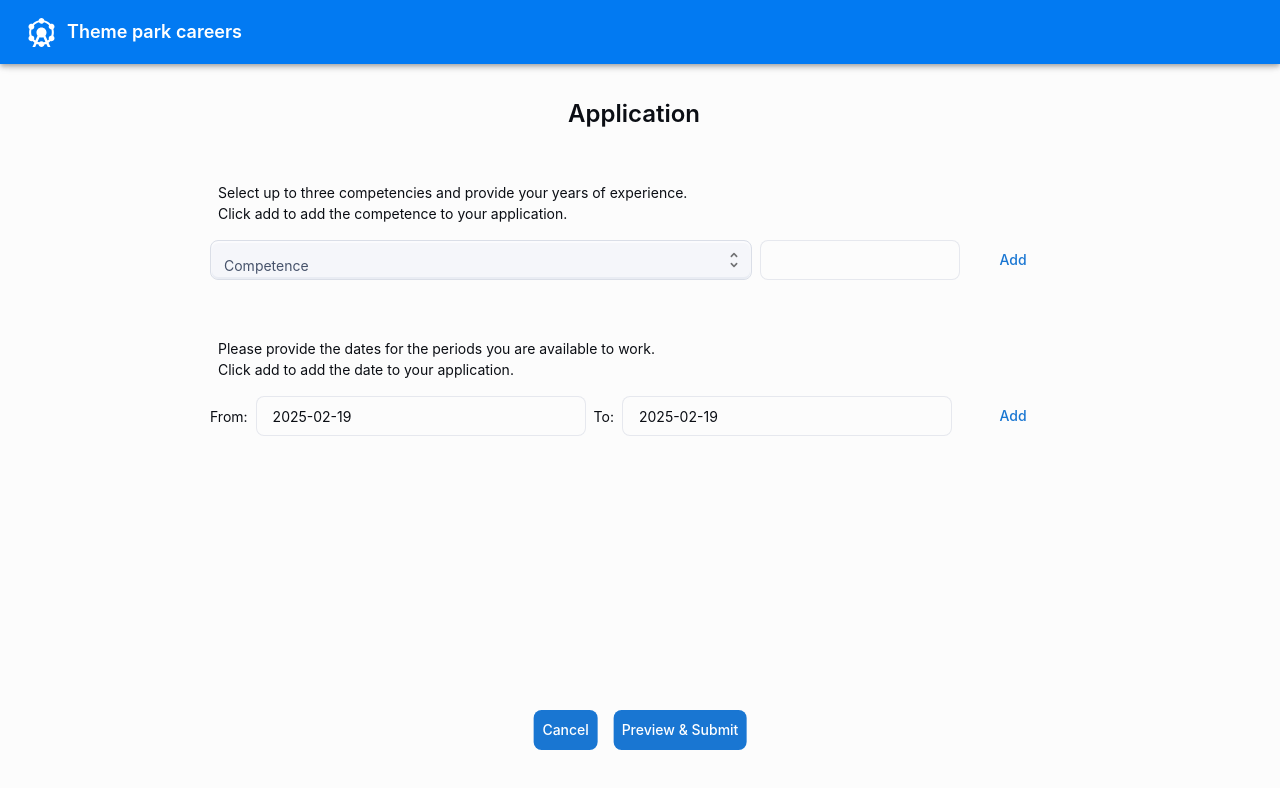
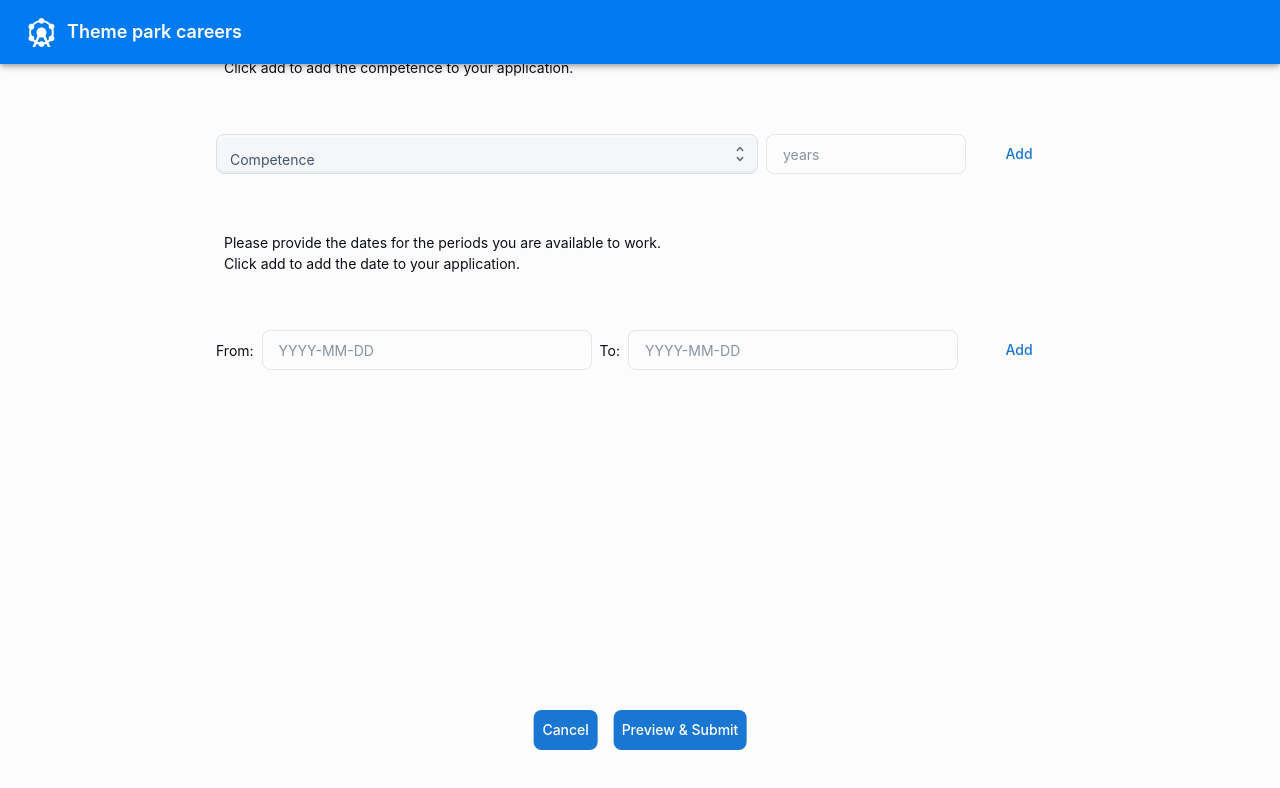
Before and after one commit to ponkinnm/IV1201-frontend, a React (Vite) app: page /apply in a window 1280 px wide. Shown: the top 788 px of the page. Built offline with nearby package versions, Linux system fonts and the light colour scheme.

Commit message:
Fixed an input handling bug and implemented error checking for competence input fields

```diff
--- a/package.json
+++ b/package.json
@@ -12,6 +12,7 @@
   "dependencies": {
     "@emotion/react": "^11.14.0",
     "@emotion/styled": "^11.14.0",
+    "@mui/base": "^5.0.0-beta.69",
     "@mui/icons-material": "^6.4.2",
     "@mui/material": "^6.4.2",
     "@mui/x-data-grid": "^7.25.0",
--- a/src/components/ApplicationForm.tsx
+++ b/src/components/ApplicationForm.tsx
@@ -1,12 +1,21 @@
+/**
+ * ApplicationForm is a component that shows an application form that lets users enter their information and then submit it.
+ * The form can take the following information:
+ *  Users can choose a competence and enter the amount of years they have experience with it.
+ *  Users can enter the time periods they are availiable to work by choosing a start date and an end date for the period.
+ * When the user have entered data in the input boxes the data is saved to the form by clicking the add button.
+ * Entered data can be removed by clicking the remove button next to the input box.
+ * Data is submitted by clicking the submit button. The data is then sent to the parent component in which ApplicationForm is rendered in.
+ */
 import Box from '@mui/material/Box';
 import TextField from '@mui/material/TextField';
 import InputLabel from '@mui/material/InputLabel';
 import MenuItem from '@mui/material/MenuItem';
 import FormControl from '@mui/material/FormControl';
 import Select from '@mui/material/Select';
-import dayjs from 'dayjs';
+import { Dayjs } from 'dayjs';
 import { Button, Typography } from '@mui/material';
-import { useState } from 'react';
+import { useState, useEffect } from 'react';
 import { DatePicker } from '@mui/x-date-pickers/DatePicker';
 import { AdapterDayjs } from '@mui/x-date-pickers/AdapterDayjs';
 import { LocalizationProvider } from '@mui/x-date-pickers/LocalizationProvider';
@@ -14,10 +23,10 @@ import { LocalizationProvider } from '@mui/x-date-pickers/LocalizationProvider';
 interface Competence {
     id: number;
     name: string;
-    value: string;
+    value: number;
 }
 
-interface Date {
+interface AvailabilityDate {
     id: number;
     from?: string;
     to?: string;
@@ -35,20 +44,36 @@ interface AvailableTo {
     dateString: string;
 }
 
-export default function ApplicationForm({ getData: getData }:{ getData: (competenceProfileID: Competence[], yearsOfExperience: Competence[], availabilityFrom: Date[], availabilityTo: Date[]) => void}){
-    const [id, setId] = useState(1); //Unique id for each input box
+/**
+ * Parent component of the form.
+ * ApplicationForm have functions that render and hide rows and functions that can add and remove saved data.
+ *
+ * @param {function} getData A reference to the parent component that will recieve the entered data.
+ * @returns {JSX.Element} ApplicationForm
+ */
+export default function ApplicationForm({ getData: getData }:{ getData: (competenceProfileID: Competence[], yearsOfExperience: Competence[], availabilityFrom: AvailabilityDate[], availabilityTo: AvailabilityDate[]) => void}){
+    const [id] = useState(Date.now()); //Unique id for each input box
+    const [lock, setLock] = useState(true); //Locks add button from adding data until all input boxes on the row have been filled out.
     const [competenceRow, setCompetenceRow] = useState<{ id: number, type: "competence"}[]>([{ id: id, type: "competence"}]); //List all rendered CompetencyRow components
     const [availabilityRow, setAvailabilityRow] = useState<{ id: number, type: "date"}[]>([{ id: id, type: "date" }]); //List all rendered DateRow components
+
+    //Display or hide input error message for the two different types of input rows.
+    const [competenceError, setCompetenceError] = useState(false);
+    const [dateError, setDateError] = useState(false);
+    const [errorMessage, setErrorMessage] = useState("");
 
     //Data from competence rows
     const [competenceProfileID, setCompetenceProfileID] = useState<Competence[]>([]);
     const [yearsOfExperience, setYearsOfExperience] = useState<Competence[]>([]);
     //Data from date rows
-    const [availabilityFrom, setAvailabilityFrom] = useState<Date[]>([]);
-    const [availabilityTo, setAvailabilityTo] = useState<Date[]>([]);
+    const [availabilityFrom, setAvailabilityFrom] = useState<AvailabilityDate[]>([]);
+    const [availabilityTo, setAvailabilityTo] = useState<AvailabilityDate[]>([]);
 
+   /* TODO: useEffect(() => {
+        checkInput("competence");
+    }, [competenceProfileID, yearsOfExperience]);*/
 
-    //
+    //Save currently entered data using the hooks.
     const addData = (id: number, target: Competence | AvailableFrom | AvailableTo ) => {
         if("value" in target){
             const newEntry = { id: id, name: target.name, value: target.value };
@@ -83,7 +108,12 @@ export default function ApplicationForm({ getData: getData }:{ getData: (compete
         getData(competenceProfileID, yearsOfExperience, availabilityFrom, availabilityTo);
     };
 
-    //Remove temporarily stored data
+    /**
+     * Remove temporarily stored data using the hooks.
+     *
+     * @param id the id of the row to remove
+     * @param type the type of row to remove
+     */
     const removeData = (id: number, type: "competence" | "date") => {
         if(type === "competence"){
             setCompetenceProfileID(prev => { return [...prev.filter(item => item.id !== id)]; });
@@ -94,22 +124,87 @@ export default function ApplicationForm({ getData: getData }:{ getData: (compete
         }
     };
 
-    //Add up to three rows with input for competence or unlimited rows with input for date.
+    /**
+     * Add up to three rows with input for competence or unlimited rows with input for date.
+     * A new row will be added if the current row has all information needed.
+     *
+     * @param type A string specifying what type of row to add
+     * @returns true if input is correct, otherwise false
+     */
     const addRow = (type: "competence" | "date") => {
-        setId(prevId => {
-            const newId = prevId + 1;
-            if (type === "competence") {
-                if (competenceRow.length < 3) {
-                    setCompetenceRow(prev => [...prev, { id: newId, type: "competence" }]);
-                }
+        if(checkInput(type)){
+            const newId = Date.now();
+            if (type === "competence" && competenceRow.length < 3) {
+                setCompetenceRow(prev => [...prev, { id: newId, type: "competence" }]);
             } else if (type === "date") {
                 setAvailabilityRow(prev => [...prev, { id: newId, from: null, to: null, type: "date" }]);
             }
-            return newId;
-        });
+            return true;
+        }
+        return false;
     };
 
+    /**
+     * Checks input for errors.
+     * If errors are found an error message is displayed, the add button is inactivated and a new input row will not be rendered.
+     * When the missing input have been resolved the add button is reactivated and the user can click add to add the data and render a new input row.
+     *
+     * @param type what type of row inputs are being checked
+     * @returns false if input is wrong and a new row shouldn't be rendered, otherwise true which will render a new row
+     */
+    const checkInput = (type: "competence" | "date") => {
+        console.log(lock);
+        if(type === "competence" && lock){
+            /*
+            if((competenceProfileID.length !== yearsOfExperience.length
+                || (competenceProfileID.length === yearsOfExperience.length && !competenceProfileID.some(comp => yearsOfExperience.some(exp => comp.id === exp.id))))){
+                setCompetenceError(true); //Display error for competency rows
+                console.log("no matching competence id");
+                return false;
+            } */
 
+            //Check not unique on competence
+            //check years of experience is larger than 0
+            //Check both boxes are filled out
+            console.log("yoe");
+            console.log(yearsOfExperience.map(exp => exp.value));
+            if(yearsOfExperience.some(exp => Number(exp.value) < 0 )){ setErrorMessage("Please enter a higher number for years of experience!"); }
+            else if(competenceProfileID.some(comp => competenceProfileID.some(com => comp.id === com.id))){ setErrorMessage("This competence has already been entered!"); }
+            else{ setErrorMessage("Please fill out all required fields!"); }
+            setCompetenceError(true);
+
+            return false;
+        } else if(type === "date" && lock){
+           /* if((availabilityFrom.length !== availabilityTo.length
+                || (availabilityFrom.length === availabilityTo.length && !availabilityFrom.some(from => availabilityTo.some(to => from.id === to.id))))){
+                setDateError(true); //Display error for date rows
+                console.log("no matching date id");
+                return false;
+            }*/
+
+            //check both filled out
+            //check from date is before to date
+            //
+            setDateError(true);
+            setErrorMessage("TEST B");
+            return false;
+        }
+
+        console.log("All systems are go");
+       // console.log(competenceProfileID.length !== yearsOfExperience.length || !competenceProfileID.some(comp => yearsOfExperience.some(exp => comp.id === exp.id)));
+        console.log(competenceProfileID);
+        console.log(yearsOfExperience);
+        setDateError(false); //Hide error
+        setCompetenceError(false); //Hide error
+        return true;
+    }
+
+    /**
+     * Remove a row from the form. Data will also be removed by calling removeData function.
+     *
+     * @param id the id of the row to remove
+     * @param type the type of row to remove
+     */
     const removeRow = (id: number, type: "competence" | "date") => {
         if (type === "competence") {
             removeData(id, type);
@@ -130,23 +225,25 @@ export default function ApplicationForm({ getData: getData }:{ getData: (compete
 
     return(
         <Box sx={{ minHeight: "100vh", marginTop: 4}}>
-            <Box>
-                <Box sx={{display: "flex", justifyContent: "center", alignItems: "start"}}>
-                    <Typography variant="h4">Application</Typography>
+            <Box sx={{display: "flex", justifyContent: "center", alignItems: "start"}}>
+                <Typography variant="h4">Application</Typography>
+            </Box>
+            <Box sx={{display: "flex", flexDirection: "column", marginTop: "50px"}}>
+                <Typography sx={{marginLeft: 1}}>Select up to three competencies and provide your years of experience.</Typography>
+                <Typography sx={{marginLeft: 1, marginBottom: 2}}>Click add to add the competence to your application.</Typography>
+                <Box sx={{height: 40, width: "100%", display: "flex", justifyContent: "center", alignItems: "center"}}>
+                    {competenceError && <Typography sx={{color: "red"}}>{errorMessage}</Typography>}
                 </Box>
-            </Box>
-            <Box sx={{display: "flex", flexDirection: "column"}}>
-            <Box sx={{height: 50, width: "100%" }}></Box>
-            <Typography sx={{marginLeft: 1}}>Select up to three competencies and provide your years of experience.</Typography>
-            <Typography sx={{marginLeft: 1, marginBottom: 2}}>Click add to add the competence to your application.</Typography>
                 {competenceRow.map((row)=>(
-                    <DynamicInput key={`competence-${row.id}`} id={row.id} addRow={() => addRow("competence")} removeRow={() => removeRow(row.id, "competence")} addData={addData} component={(enableInput: boolean) => <CompetenceRow id={row.id} enableInput={enableInput} addData={addData}/>}/>
+                    <DynamicInput key={`competence-${row.id}`} id={row.id} addRow={() => addRow("competence")} removeRow={() => removeRow(row.id, "competence")} addData={addData} component={(enableInput: boolean) => <CompetenceRow id={row.id} enableInput={enableInput} addData={addData} setLock={setLock}/>}/>
                 ))}
-                <Box sx={{height: 50, width: "100%" }}></Box>
-                <Typography sx={{marginLeft: 1}}>Please provide the dates for the periods you are available to work.</Typography>
+                <Typography sx={{marginLeft: 1, marginTop: "50px"}}>Please provide the dates for the periods you are available to work.</Typography>
                 <Typography sx={{marginLeft: 1, marginBottom: 2}}>Click add to add the date to your application.</Typography>
+                <Box sx={{height: 40, width: "100%", display: "flex", justifyContent: "center", alignItems: "center"}}>
+                    {dateError && <Typography sx={{color: "red"}}>{errorMessage}</Typography>}
+                </Box>
                 {availabilityRow.map((row)=>(
-                    <DynamicInput key={`date-${row.id}`} id={row.id} addRow={() => addRow("date")} removeRow={() => removeRow(row.id, "date")} addData={addData} component={(enableInput: boolean) => <DateRow id = {row.id} enableInput={enableInput} addData={addData}/>}/>
+                    <DynamicInput key={`date-${row.id}`} id={row.id} addRow={() => addRow("date")} removeRow={() => removeRow(row.id, "date")} addData={addData} component={(enableInput: boolean) => <DateRow id = {row.id} enableInput={enableInput} addData={addData} setLock={setLock}/>}/>
                 ))}
             </Box>
             <Box sx={{height: 50, width: "100%" }}></Box>
@@ -159,22 +256,29 @@ export default function ApplicationForm({ getData: getData }:{ getData: (compete
  * Next to empty input fields an add button is displayed to let the user save the input value to the application.
  * When an add button have been clicked it is replaced by a remove button to let the user remove the input value from the application.
  *
- * @param {number} id A unique id
- * @param {function} addRow Function that adds a row to the list of inputs
- * @param {function} removeRow Function that removes a row from the list of inputs
- * @param {function} renderComponent Function that returns the component to be rendered
+ * @param id A unique id
+ * @param addRow Function that adds a row to the list of inputs
+ * @param removeRow Function that removes a row from the list of inputs
+ * @param renderComponent Function that returns the component to be rendered
  * @returns {JSX.Element} DynamicInput
  */
-function DynamicInput({ id, addRow: addRow, removeRow: removeRow, addData: addData, component: component }: { id: number, addRow: () => void, removeRow: (id: number) => void, addData: (id: number, value: Competence | AvailableFrom | AvailableTo) => void, component: (enableInput: boolean, addData: (id: number, target: Competence | AvailableFrom | AvailableTo) => void) => JSX.Element }){
+function DynamicInput({ id, addRow: addRow, removeRow: removeRow, addData: addData, component: component }: { id: number, addRow: () => boolean, removeRow: (id: number) => void, addData: (id: number, value: Competence | AvailableFrom | AvailableTo) => void, component: (enableInput: boolean, addData: (id: number, target: Competence | AvailableFrom | AvailableTo) => void) => JSX.Element }){
     const [buttonControl, setButtonControl] = useState(false); //Render an add or remove button
     const [enableInput, setEnableInput] = useState(false); //Enable or disable input boxes
+
+    const add = () => {
+        if(addRow()){
+            setButtonControl(true);
+            setEnableInput(true);
+        }
+    }
 
     return(
         <Box sx={{ marginBottom: 1, minWidth: "750px", display: "flex", flexDirection: "row", gap: 1}}>
             {component(enableInput, addData)}
             {
                 buttonControl ? <Button onClick={() => {setButtonControl(false); setEnableInput(false); removeRow(id); }} sx={{backgroundColor: "#white", color: "#1976d2", minWidth: 90}}>Remove</Button>
-                              : <Button onClick={() => {setButtonControl(true); setEnableInput(true); addRow(); }} sx={{backgroundColor: "#white", color: "#1976d2", minWidth: 90}}>Add</Button>
+                              : <Button onClick={() => {add()}} sx={{backgroundColor: "#white", color: "#1976d2", minWidth: 90}}>Add</Button>
             }
         </Box>
     );
@@ -186,12 +290,22 @@ function DynamicInput({ id, addRow: addRow, removeRow: removeRow, addData: addDa
  *
  * @returns {JSX.Element} CompetenceRow
  */
-function CompetenceRow({ id, enableInput, addData: addData}: { id: number, enableInput: boolean, addData: (id: number, value: Competence) => void; }){
+function CompetenceRow({ id, setLock: setLock, enableInput, addData: addData}: { id: number, setLock: (check: boolean) => void, enableInput: boolean, addData: (id: number, value: Competence) => void; }){
     const [competenceProfile, setCompetenceProfile] = useState("");
     const [yearsOfExperience, setYearsOfExperience] = useState("");
 
+    useEffect(() => {
+        if (competenceProfile !== "" && yearsOfExperience !== ""){
+            addData(id, { id: id, name: "competence_profile_id", value: 1 });
+            addData(id, { id: id, name: "years_of_experience", value: 1});
+            setLock(false);
+        } else{
+            setLock(true);
+        }
+    }, [competenceProfile, yearsOfExperience, id, addData, setLock]);
+
     return(
-        <Box sx={{ minWidth: 750, display: "flex", alignItems: "center", gap: 1 }}>
+        <Box sx={{ minWidth: 750, display: "flex", alignItems: "center", gap: 1, height: "100%"}}>
             <FormControl fullWidth>
                 <InputLabel>Competence</InputLabel>
                 <Select
@@ -200,15 +314,8 @@ function CompetenceRow({ id, enableInput, addData: addData}: { id: number, enabl
                     value={competenceProfile}
                     disabled={enableInput}
                     onChange={(event) => {
-                        setCompetenceProfile(event.target.value);
                         if(event !== null){
-                            const competence: Competence = {
-                                id: id,
-                                name: event.target.name,
-                                value: event.target.value,
-                            };
-
-                            addData(id, competence);
+                            setCompetenceProfile(event.target.value);
                         }
                     }}
                 >
@@ -220,20 +327,15 @@ function CompetenceRow({ id, enableInput, addData: addData}: { id: number, enabl
             <TextField
                 id={`${id}`}
                 name={"years_of_experience"}
+                type={"number"}
                 value={yearsOfExperience}
+                placeholder={"years"}
                 disabled={enableInput}
                 variant={"outlined"}
-                sx={{ minWidth: 200, color:"#1976d2" }} inputProps={{ min: 0, max: 100 }}
+                sx={{ minWidth: 200, color:"#1976d2" }}
                 onChange={(event) => {
-                    setYearsOfExperience(event.target.value);
                     if(event !== null){
-                        const years: Competence = {
-                            id: id,
-                            name: event.target.name,
-                            value: event.target.value,
-                        };
-
-                        addData(id, years);
+                        setYearsOfExperience(event.target.value);
                     }
                 }}
             />
@@ -246,9 +348,19 @@ function CompetenceRow({ id, enableInput, addData: addData}: { id: number, enabl
  *
  * @returns {JSX.Element} DateRow
  */
-function DateRow({ id, enableInput, addData: addData}: { id: number, enableInput: boolean, addData: (id: number, value: AvailableFrom | AvailableTo) => void }){
-    const [from] = useState(dayjs());
-    const [to] = useState(dayjs());
+function DateRow({ id, setLock: setLock, enableInput, addData: addData}: { id: number, setLock: (check: boolean) => void, enableInput: boolean, addData: (id: number, value: AvailableFrom | AvailableTo) => void }){
+    const [from, setFrom] = useState<Dayjs | null>(null);
+    const [to, setTo] = useState<Dayjs | null>(null);
+
+    useEffect(() => {
+        if(from !== null && to !== null){
+            addData(id, { type: "date", name: "from_date", dateString: from.format('YYYY-MM-DD')});
+            addData(id, { type: "date", name: "to_date", dateString: to.format('YYYY-MM-DD')});
+            setLock(false);
+        } else{
+            setLock(true);
+        }
+    }, [from, to, id, addData, setLock]);
 
     return(
         <Box sx={{ minWidth: "750px", display: "flex", flexDirection: "row", gap: 1}}>
@@ -256,6 +368,7 @@ function DateRow({ id, enableInput, addData: addData}: { id: number, enableInput
                 <Box sx={{marginBottom: 1, minWidth: "750px", display: "flex", flexDirection: "row", gap: 1}}>
                     <Typography sx={{ display: "flex", alignItems: "center" }}>From: </Typography>
                     <DatePicker
+                        key={`from_date-${id}`}
                         name={"from_date"}
                         value={from}
                         disabled={enableInput}
@@ -263,17 +376,13 @@ function DateRow({ id, enableInput, addData: addData}: { id: number, enableInput
                         sx={{ width: 330 }}
                         onChange={(event) => {
                             if(event !== null){
-                                const availableFrom: AvailableFrom = {
-                                    type: "date",
-                                    name: "from_date",
-                                    dateString: event.format('YYYY-MM-DD'),
-                                };
-                                addData(id, availableFrom);
+                                setFrom(event);
                             }
                         }}
                     />
                     <Typography sx={{ display: "flex", alignItems: "center" }}>To: </Typography>
                     <DatePicker
+                        key={`to_date-${id}`}
                         name={"to_date"}
                         value={to}
                         disabled={enableInput}
@@ -281,12 +390,7 @@ function DateRow({ id, enableInput, addData: addData}: { id: number, enableInput
                         sx={{ width: 330}}
                         onChange={(event) => {
                             if(event !== null){
-                                const availableFrom: AvailableTo = {
-                                    type: "date",
-                                    name: "to_date",
-                                    dateString: event.format('YYYY-MM-DD'),
-                                };
-                                addData(id, availableFrom);
+                                setTo(event);
                             }
                         }}
                     />
--- a/src/pages/Application.tsx
+++ b/src/pages/Application.tsx
@@ -12,7 +12,7 @@ import Box from '@mui/material/Box';
 interface Competence {
     id: number;
     name: string;
-    value: string;
+    value: number;
 }
 
 //Date has either from or to fields but not both at the same time.
@@ -40,20 +40,39 @@ export default function Application(){
         setAvailabilityTo(currentAvailabilityTo);
     };
 
+    /* eslint-disable */
+    const previewData = () => {
+        //TODO: Implement a preview page that list all input
+        submitData();
+        //Filter out competences that doesn't have a matching years of experience entered. Based on matching ids.
+        const commonCompExp = competenceProfileID.filter(comp => yearsOfExperience.some(exp => exp.id === comp.id));
+        setCompetenceProfileID(comp => comp.filter(value => commonCompExp.includes(value)));
+        setYearsOfExperience(exp => exp.filter(value => commonCompExp.includes(value)));
+
+        //Filter out from dates that doesn't have a matching to dates. Based on matching ids.
+        const commondates = availabilityFrom.filter(from => availabilityTo.some(to => to.id === from.id));
+        setAvailabilityFrom(from => from.filter(value => commondates.includes(value)));
+        setAvailabilityTo(to => to.filter(value => commondates.includes(value)));
+        submitData();
+    }
+    /* eslint-enable */
+
     const submitData = () => {
-
+        try{
             //TODO: Data should be sent to database here!
-
             console.log("SUBMITTED DATA:");
             console.log(competenceProfileID);
             console.log(yearsOfExperience);
             console.log(availabilityFrom);
             console.log(availabilityTo);
+        } catch{
+            throw new Error("Not Implemented");
+        }
     };
 
     return(
-        <Box sx={{display: "flex", flexDirection: "column", justifyItems: "center", minWidth: "750px", minHeight: "100vh"}}>
-            <Box sx={{ flex: 1, paddingBottom: "100px", overflowY: "auto", maxHeight: "80vh", paddingRight: "12px"}}>
+        <Box sx={{display: "flex", flexDirection: "column", justifyItems: "center", alignContent:"center", minWidth: "100vw", minHeight: "100vh"}}>
+            <Box sx={{ flex: 1, display: "flex", flexDirection: "column", justifyContent: "center", alignItems: "center", paddingBottom: "100px", overflowY: "auto", maxHeight: "80vh"}}>
                 { submitted ? <Box><Typography sx={{display: "flex", justifyContent: "center", alignItems: "center", margin: 4}}>Preview application</Typography><Preview competenceProfileID={competenceProfileID} yearsOfExperience={yearsOfExperience} availabilityFrom={availabilityFrom} availabilityTo={availabilityTo}/></Box> : <ApplicationForm getData={getData}/>}
             </Box>
 
```
Also changed, not shown: 1 other file (tests, documents, lock files or other folders). Lines whose indentation alone changed are shown as unchanged.
